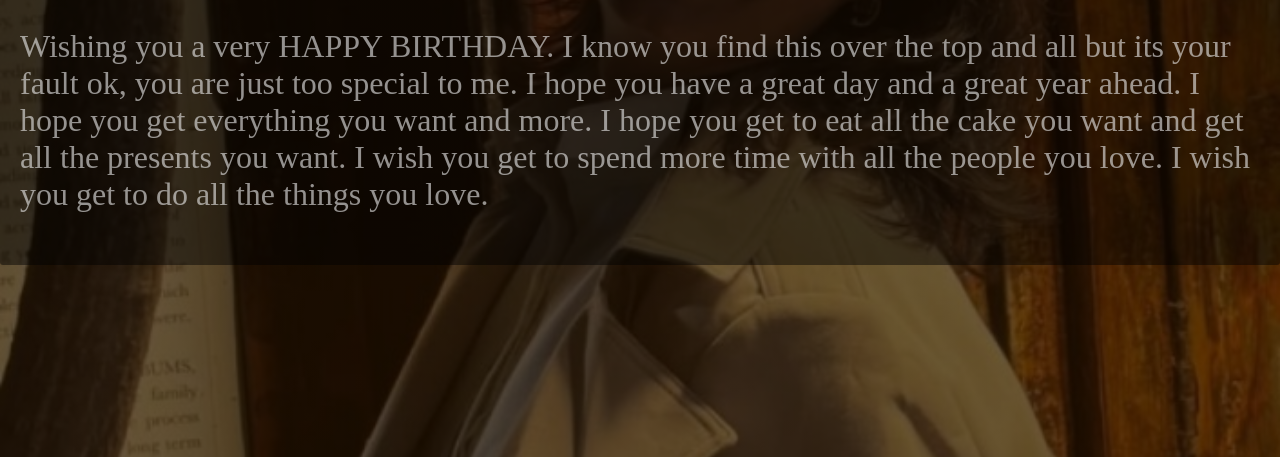
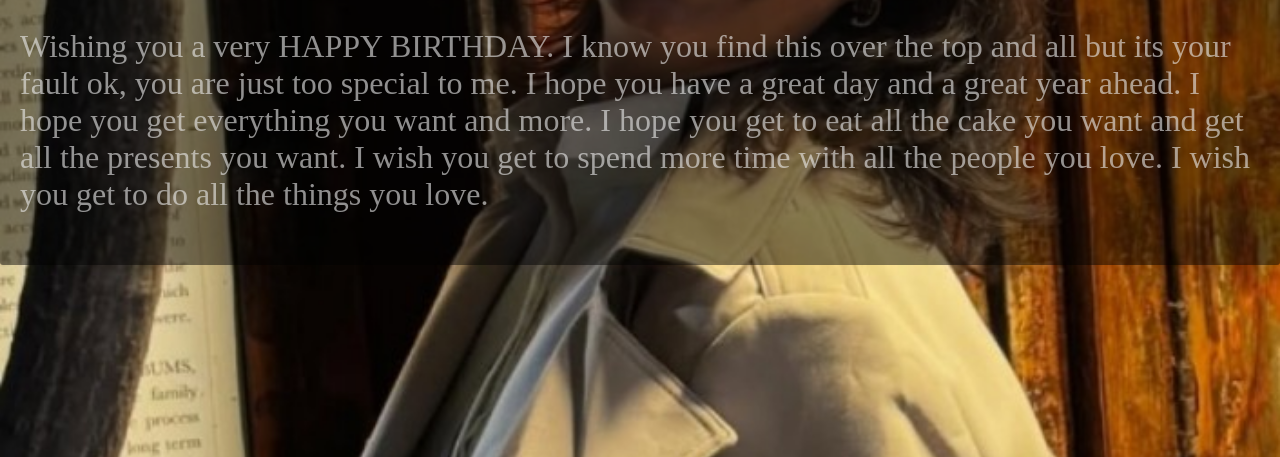
Before and after one commit to ankit-chhikara/BirthDay-Wish, a plain HTML site: page Index.html in a window 1280 px wide. Shown: the part 343-800 px from the top of the page. Drawn offline with Linux system fonts and the light colour scheme; a web font is replaced by a local one.

Commit message:
Update Index.html

```diff
--- a/Index.html
+++ b/Index.html
@@ -35,7 +35,7 @@
             }
 
             main {
-              background: linear-gradient(0deg, #210a, #210a);
+              /* background: linear-gradient(0deg, #210a, #210a); */
               position: absolute;
               left: 0;
               top: 0;
```
